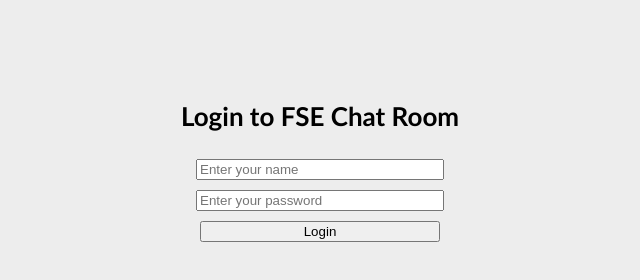
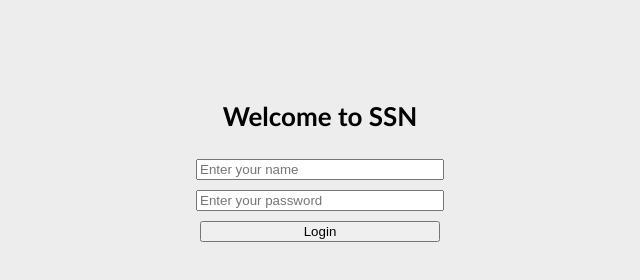
Before and after one commit to xinaosun/chat_room_1.0.0, a website: page public/index.html in a window 1280 px wide. Shown: the whole page, without its empty margins (320-960 px from the left). Drawn offline with nearby package versions, Linux system fonts and the light colour scheme; no server answers.

Commit message:
update  from Xinao
Update to Xinao’s version

```diff
--- a/public/index.html
+++ b/public/index.html
@@ -9,7 +9,7 @@
 
 
         <div class="login-div">
-            <h1>Login to FSE Chat Room</h1>
+            <h1>Welcome to SSN</h1>
 
              <input type="text" class="user-name" placeholder="Enter your name">
              <input type="password" class="user-password" placeholder="Enter your password">
@@ -19,7 +19,6 @@
         </div>
 
 		<div class="chat-div">
-			<h1>FSE Chat Room</h1>
 			<div class="chat-name">You are currently logged in as <b><span></span></b>.</div>
 			<button type = "button" class="logout_button">Logout</button>
 			<div class="chat-messages"></div>
```
Also changed, not shown: public/js/client.js (+0 -11 lines), public/js/hello.html (deleted, +0 -1 lines).
